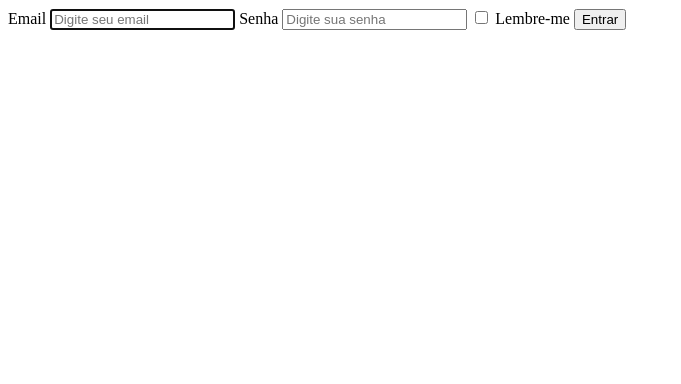
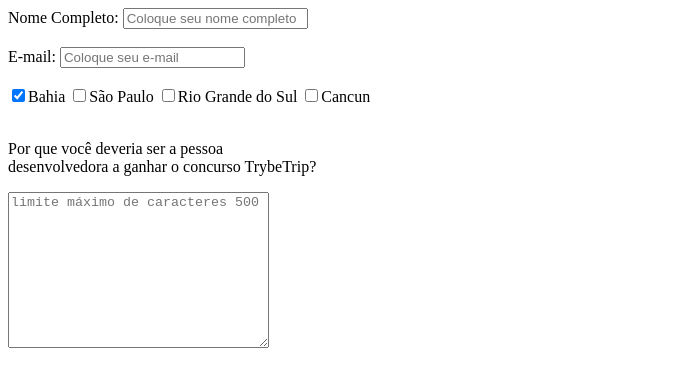
Before and after one commit to ThayaneQuintanilha/trybe-exercicios, a plain HTML site: page 01-Fundamentos/bloco-06-HTML-CSS-Forms-Flexbox-Responsivo/01-HTML-CSS/Ex01/ex01.html in a window 1280 px wide. Shown: the whole page, without its empty margins (0-681 px from the left). Drawn offline with Linux system fonts and the light colour scheme.

Commit message:
Exercícios 1 ao 4 feitos

```diff
--- a/01-Fundamentos/bloco-06-HTML-CSS-Forms-Flexbox-Responsivo/01-HTML-CSS/Ex01/ex01.html
+++ b/01-Fundamentos/bloco-06-HTML-CSS-Forms-Flexbox-Responsivo/01-HTML-CSS/Ex01/ex01.html
@@ -8,15 +8,37 @@
 </head>
 <body>
   <!-- 1 -->
-  <form action="">
+  <!-- <form action="">
     Email <input type="text" placeholder="Digite seu email" required autocomplete="off" autofocus>
     Senha <input type="text" placeholder="Digite sua senha" required>
     <input type="checkbox"> Lembre-me
     <button>Entrar</button>
-  </form>
+  </form> -->
 
   <!-- 2 -->
-
-
+  <label for="input-nome">
+    Nome Completo:
+    <input type="text" placeholder="Coloque seu nome completo" id="input-nome">
+  </label>
+  <br>
+  <br>
+  <label for="">
+    E-mail:
+    <input type="text" placeholder="Coloque seu e-mail">
+  </label>
+  <br>
+  <br>
+  <label for="">
+    <input type="checkbox" checked>Bahia
+    <input type="checkbox">São Paulo
+    <input type="checkbox">Rio Grande do Sul
+    <input type="checkbox">Cancun
+  </label>
+  <br>
+  <br>
+  <label for="">
+    <p>Por que você deveria ser a pessoa<br> desenvolvedora a ganhar o concurso TrybeTrip?</p>
+    <textarea name="" id="" cols="30" maxlength="500" placeholder="limite máximo de caracteres 500" rows="10"></textarea>
+  </label>
 </body>
 </html>
```
